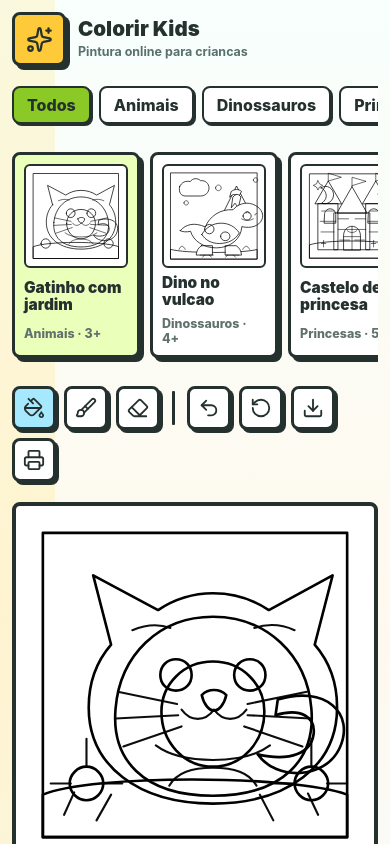
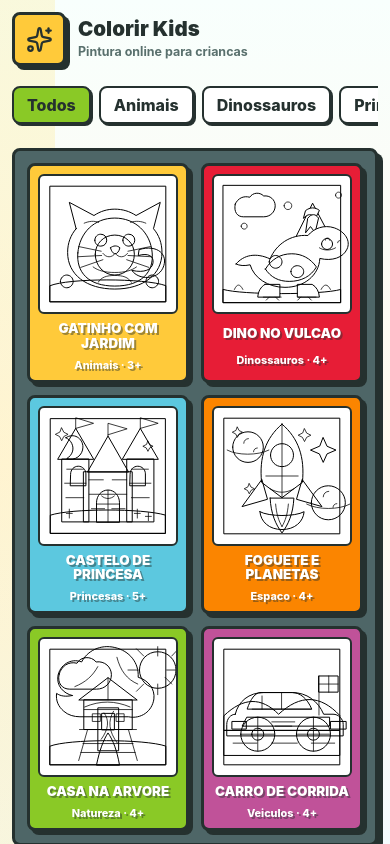
Before and after one commit to rruppel/colorir-kids, a React (Vite) app: page / in a window 390 px wide. Shown: the top 844 px of the page. Built offline with nearby package versions, Linux system fonts and the light colour scheme.

Commit message:
feat: add gallery-first coloring layout

```diff
--- a/src/App.tsx
+++ b/src/App.tsx
@@ -1,4 +1,5 @@
 import {
+  ArrowLeft,
   Brush,
   Download,
   Eraser,
@@ -8,7 +9,7 @@ import {
   Sparkles,
   Undo2,
 } from "lucide-react";
-import { PointerEvent, useMemo, useRef, useState } from "react";
+import { PointerEvent, useEffect, useMemo, useRef, useState } from "react";
 import { Artwork, artworks, categories } from "./artworks";
 
 type Tool = "fill" | "brush" | "eraser";
@@ -36,8 +37,14 @@ const palette = [
 const defaultPaints = (artwork: Artwork): PaintMap =>
   Object.fromEntries(artwork.regions.map((region) => [region.id, "#ffffff"]));
 
+const getInitialArtworkId = () => {
+  const params = new URLSearchParams(window.location.search);
+  const artworkId = params.get("art");
+  return artworks.some((artwork) => artwork.id === artworkId) ? artworkId : null;
+};
+
 function App() {
-  const [selectedArtworkId, setSelectedArtworkId] = useState(artworks[0].id);
+  const [selectedArtworkId, setSelectedArtworkId] = useState<string | null>(() => getInitialArtworkId());
   const [category, setCategory] = useState<string>("Todos");
   const [tool, setTool] = useState<Tool>("fill");
   const [color, setColor] = useState(palette[0]);
@@ -55,6 +62,7 @@ function App() {
   const svgRef = useRef<SVGSVGElement | null>(null);
 
   const selectedArtwork = artworks.find((art) => art.id === selectedArtworkId) ?? artworks[0];
+  const isPainting = selectedArtworkId !== null;
   const paints = paintsByArtwork[selectedArtwork.id] ?? defaultPaints(selectedArtwork);
   const currentStrokes = strokes[selectedArtwork.id] ?? [];
 
@@ -65,6 +73,17 @@ function App() {
 
     return artworks.filter((art) => art.category === category);
   }, [category]);
+
+  useEffect(() => {
+    const syncArtworkFromUrl = () => {
+      setSelectedArtworkId(getInitialArtworkId());
+      setDraftStroke("");
+      setIsDrawing(false);
+    };
+
+    window.addEventListener("popstate", syncArtworkFromUrl);
+    return () => window.removeEventListener("popstate", syncArtworkFromUrl);
+  }, []);
 
   const pushHistory = () => {
     setHistoryByArtwork((current) => ({
@@ -232,8 +251,21 @@ function App() {
     window.print();
   };
 
+  const openArtwork = (artworkId: string) => {
+    setSelectedArtworkId(artworkId);
+    window.history.pushState(null, "", `?art=${artworkId}`);
+    window.scrollTo({ top: 0, behavior: "smooth" });
+  };
+
+  const backToGallery = () => {
+    setSelectedArtworkId(null);
+    window.history.pushState(null, "", window.location.pathname);
+    setDraftStroke("");
+    setIsDrawing(false);
+  };
+
   return (
-    <main className="app">
+    <main className={isPainting ? "app painting-app" : "app gallery-app"}>
       <header className="topbar">
         <div className="brand">
           <div className="brand-mark" aria-hidden="true">
@@ -245,6 +277,7 @@ function App() {
           </div>
         </div>
 
+        {!isPainting ? (
           <div className="category-tabs" aria-label="Categorias">
             {["Todos", ...categories].map((item) => (
               <button
@@ -257,15 +290,16 @@ function App() {
               </button>
             ))}
           </div>
+        ) : null}
       </header>
 
-      <section className="workspace" aria-label="Area de colorir">
-        <aside className="gallery" aria-label="Desenhos">
+      {!isPainting ? (
+        <section className="home-gallery" aria-label="Desenhos">
           {filteredArtworks.map((artwork) => (
             <button
-              className={artwork.id === selectedArtwork.id ? "art-card selected" : "art-card"}
+              className="art-card"
               key={artwork.id}
-              onClick={() => setSelectedArtworkId(artwork.id)}
+              onClick={() => openArtwork(artwork.id)}
               type="button"
             >
               <MiniArtwork artwork={artwork} />
@@ -273,10 +307,15 @@ function App() {
               <small>{artwork.category} · {artwork.age}</small>
             </button>
           ))}
-        </aside>
-
+        </section>
+      ) : (
+        <section className="workspace" aria-label="Area de colorir">
           <section className="studio">
             <div className="toolstrip" aria-label="Ferramentas">
+              <button aria-label="Galeria" className="icon-button" onClick={backToGallery} title="Galeria" type="button">
+                <ArrowLeft size={22} />
+              </button>
+              <span className="divider" />
               <button
                 aria-label="Balde"
                 className={tool === "fill" ? "icon-button active" : "icon-button"}
@@ -305,7 +344,7 @@ function App() {
                 <Eraser size={22} />
               </button>
               <span className="divider" />
-            <button aria-label="Voltar" className="icon-button" onClick={undo} title="Voltar" type="button">
+              <button aria-label="Desfazer" className="icon-button" onClick={undo} title="Desfazer" type="button">
                 <Undo2 size={22} />
               </button>
               <button aria-label="Recomecar" className="icon-button" onClick={restart} title="Recomecar" type="button">
@@ -412,6 +451,7 @@ function App() {
             </div>
           </aside>
         </section>
+      )}
     </main>
   );
 }
--- a/src/styles.css
+++ b/src/styles.css
@@ -35,6 +35,11 @@ button {
 .app {
   min-height: 100vh;
   padding: 18px;
+}
+
+.painting-app {
+  min-height: 100dvh;
+  padding-bottom: 12px;
 }
 
 .topbar {
@@ -108,61 +113,90 @@ button {
 .workspace {
   display: grid;
   gap: 16px;
-  grid-template-columns: 240px minmax(0, 1fr) 112px;
+  grid-template-columns: minmax(0, 1fr) 112px;
   margin: 0 auto;
   max-width: 1420px;
 }
 
-.gallery,
+.home-gallery,
 .palette-panel,
 .studio {
   min-width: 0;
 }
 
-.gallery {
-  align-content: start;
+.home-gallery {
+  background: #4e6667;
+  border: 4px solid #25312f;
+  border-radius: 8px;
+  box-shadow: 8px 8px 0 #25312f;
   display: grid;
-  gap: 10px;
-  max-height: calc(100vh - 106px);
-  overflow: auto;
-  padding: 4px 4px 12px 0;
+  gap: 18px;
+  grid-template-columns: repeat(auto-fit, minmax(210px, 1fr));
+  margin: 0 auto;
+  max-width: 980px;
+  padding: 22px;
 }
 
 .art-card {
-  background: #ffffff;
+  background: var(--card-color, #ffca3a);
   border: 3px solid #25312f;
   border-radius: 8px;
   box-shadow: 4px 4px 0 #25312f;
-  color: #25312f;
+  color: #ffffff;
   display: grid;
-  gap: 7px;
-  padding: 9px;
-  text-align: left;
+  gap: 9px;
+  padding: 12px;
+  text-align: center;
+  text-shadow: 2px 2px 0 rgba(37, 49, 47, 0.45);
 }
 
-.art-card.selected,
 .art-card:hover {
-  background: #eaffb9;
+  transform: translateY(-2px);
 }
 
 .art-card svg {
   aspect-ratio: 1;
-  background: #fffdf7;
+  background: #ffffff;
   border: 2px solid #25312f;
   border-radius: 6px;
   width: 100%;
 }
 
 .art-card span {
-  font-size: 0.96rem;
+  font-size: 1.08rem;
   font-weight: 900;
   line-height: 1.1;
+  text-transform: uppercase;
 }
 
 .art-card small {
-  color: #60716e;
+  color: #ffffff;
   font-size: 0.78rem;
   font-weight: 800;
+}
+
+.home-gallery .art-card:nth-child(6n + 1) {
+  --card-color: #ffca3a;
+}
+
+.home-gallery .art-card:nth-child(6n + 2) {
+  --card-color: #e71d36;
+}
+
+.home-gallery .art-card:nth-child(6n + 3) {
+  --card-color: #5cc8df;
+}
+
+.home-gallery .art-card:nth-child(6n + 4) {
+  --card-color: #fb8500;
+}
+
+.home-gallery .art-card:nth-child(6n + 5) {
+  --card-color: #8ac926;
+}
+
+.home-gallery .art-card:nth-child(6n) {
+  --card-color: #c05299;
 }
 
 .studio {
@@ -170,7 +204,7 @@ button {
   display: grid;
   gap: 12px;
   grid-template-rows: auto minmax(0, 1fr);
-  min-height: calc(100vh - 106px);
+  min-height: calc(100dvh - 106px);
 }
 
 .toolstrip {
@@ -221,8 +255,8 @@ button {
   border: 4px solid #25312f;
   border-radius: 8px;
   box-shadow: 8px 8px 0 #25312f;
-  max-height: calc(100vh - 188px);
-  max-width: min(82vh, 100%);
+  max-height: calc(100dvh - 184px);
+  max-width: min(calc(100dvh - 184px), 100%);
   touch-action: none;
   user-select: none;
   width: 100%;
@@ -314,13 +348,8 @@ button {
     grid-template-columns: 1fr;
   }
 
-  .gallery {
-    grid-auto-columns: 150px;
-    grid-auto-flow: column;
-    grid-template-columns: none;
-    max-height: none;
-    overflow-x: auto;
-    padding-bottom: 10px;
+  .home-gallery {
+    max-width: 760px;
   }
 
   .studio {
@@ -328,8 +357,8 @@ button {
   }
 
   .coloring-page {
-    max-height: none;
-    max-width: min(100%, 720px);
+    max-height: min(calc(100dvh - 250px), 760px);
+    max-width: min(100%, calc(100dvh - 250px), 760px);
   }
 
   .palette-panel {
@@ -351,6 +380,10 @@ button {
 @media (max-width: 640px) {
   .app {
     padding: 12px;
+  }
+
+  .painting-app {
+    padding: 8px;
   }
 
   .brand {
@@ -377,8 +410,25 @@ button {
     flex: 0 0 auto;
   }
 
-  .gallery {
-    grid-auto-columns: 128px;
+  .home-gallery {
+    border-width: 3px;
+    box-shadow: 5px 5px 0 #25312f;
+    gap: 12px;
+    grid-template-columns: repeat(2, minmax(0, 1fr));
+    padding: 12px;
+  }
+
+  .art-card {
+    gap: 7px;
+    padding: 8px;
+  }
+
+  .art-card span {
+    font-size: 0.84rem;
+  }
+
+  .art-card small {
+    font-size: 0.68rem;
   }
 
   .toolstrip {
@@ -391,6 +441,13 @@ button {
     flex: 0 0 44px;
     height: 44px;
     width: 44px;
+  }
+
+  .coloring-page {
+    border-width: 3px;
+    box-shadow: 4px 4px 0 #25312f;
+    max-height: calc(100dvh - 218px);
+    max-width: min(100%, calc(100dvh - 218px));
   }
 
   .palette-panel {
```
Lines whose indentation alone changed are shown as unchanged.
